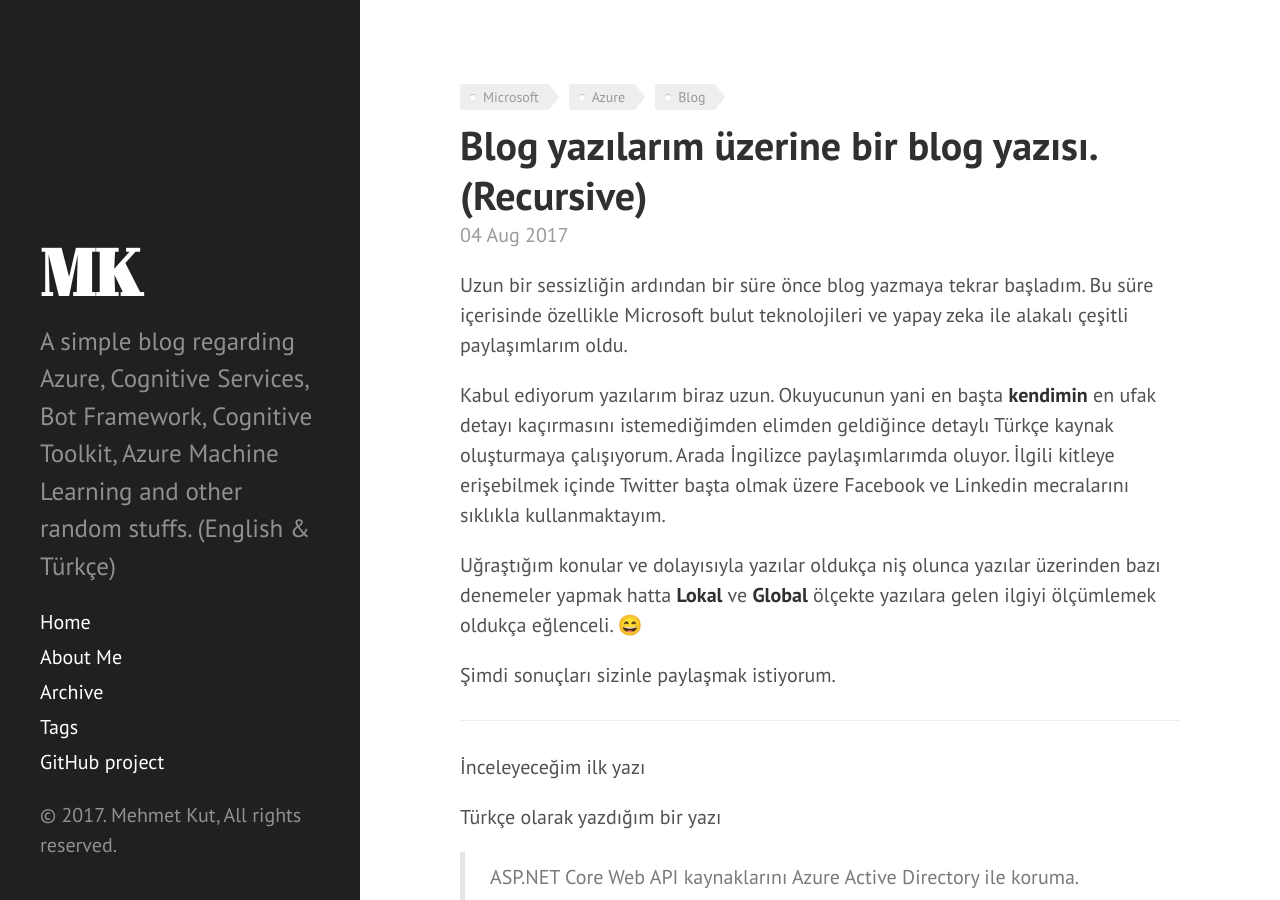
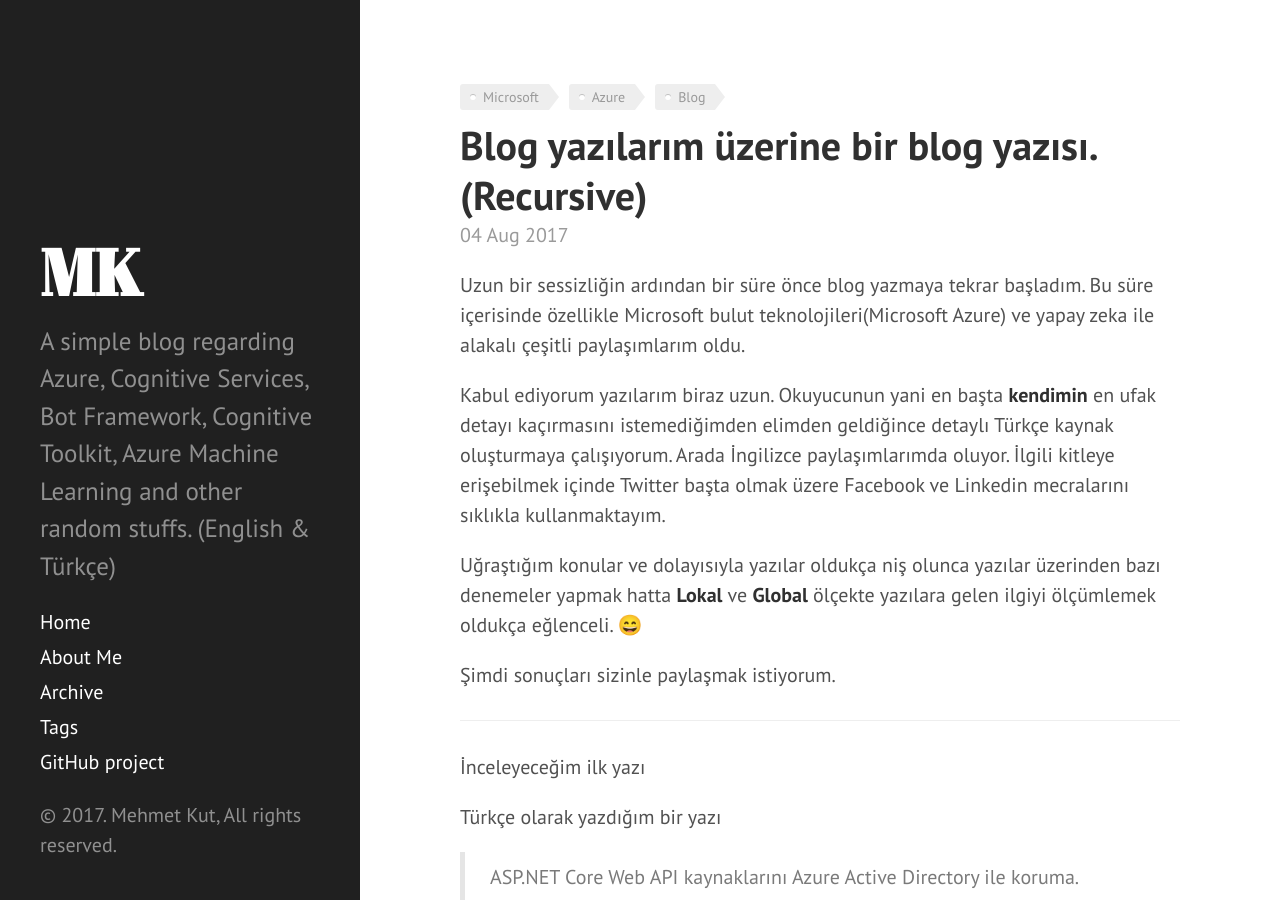
Before and after one commit to mehmetkut/mehmetkut.github.io, a Jekyll site: the page built from _posts/2017-08-04-blog-yazilarim-uzerine-blog-yazisi-recursive-tr.md, in a window 1280 px wide and 900 px high. Built offline with Jekyll 4.4.1, drawn with Linux system fonts in a browser that asks for light colours; comment, search, counter and statistics services are not loaded.

Commit message:
changed last part

```diff
--- a/_posts/2017-08-04-blog-yazilarim-uzerine-blog-yazisi-recursive-tr.md
+++ b/_posts/2017-08-04-blog-yazilarim-uzerine-blog-yazisi-recursive-tr.md
@@ -7,7 +7,7 @@ description: Blog yazılarım üzerine bir blog yazısı. (Recursive)
 ---
 
 Uzun bir sessizliğin ardından bir süre önce blog yazmaya tekrar başladım.
-Bu süre içerisinde özellikle Microsoft bulut teknolojileri ve yapay zeka ile alakalı çeşitli paylaşımlarım oldu.
+Bu süre içerisinde özellikle Microsoft bulut teknolojileri(Microsoft Azure) ve yapay zeka ile alakalı çeşitli paylaşımlarım oldu.
 
 Kabul ediyorum yazılarım biraz uzun. Okuyucunun yani en başta **kendimin** en ufak detayı kaçırmasını istemediğimden elimden geldiğince detaylı Türkçe kaynak oluşturmaya çalışıyorum. Arada İngilizce paylaşımlarımda oluyor. İlgili kitleye erişebilmek içinde Twitter başta olmak üzere Facebook ve Linkedin mecralarını sıklıkla kullanmaktayım.
 
@@ -96,7 +96,7 @@ Açıkçası bu yazıya ilginin çok fazla olacağını düşünmedim ancak, yaz
 
 Bu **Türkçe** yazıyı fark etmekle kalmadı tekrar tweetlemesi beni oldukça şaşırttı.
 
-![Recursive03](/assets/images/posts/2017080401/sc05.png){: class="jslghtbx-thmb jslghtbx-animate-transition"  data-jslghtbx="" }
+![Recursive06](/assets/images/posts/2017080401/sc06.png){: class="jslghtbx-thmb jslghtbx-animate-transition"  data-jslghtbx="" }
 
 Bunları yazdığım esnada henüz bu retweetin dumanı üzerinde bakalım istatistikler önümüzdeki günlerde neler gösterecek.
 
```
Also changed, not shown: assets/images/posts/2017080401/sc06.png (added).
